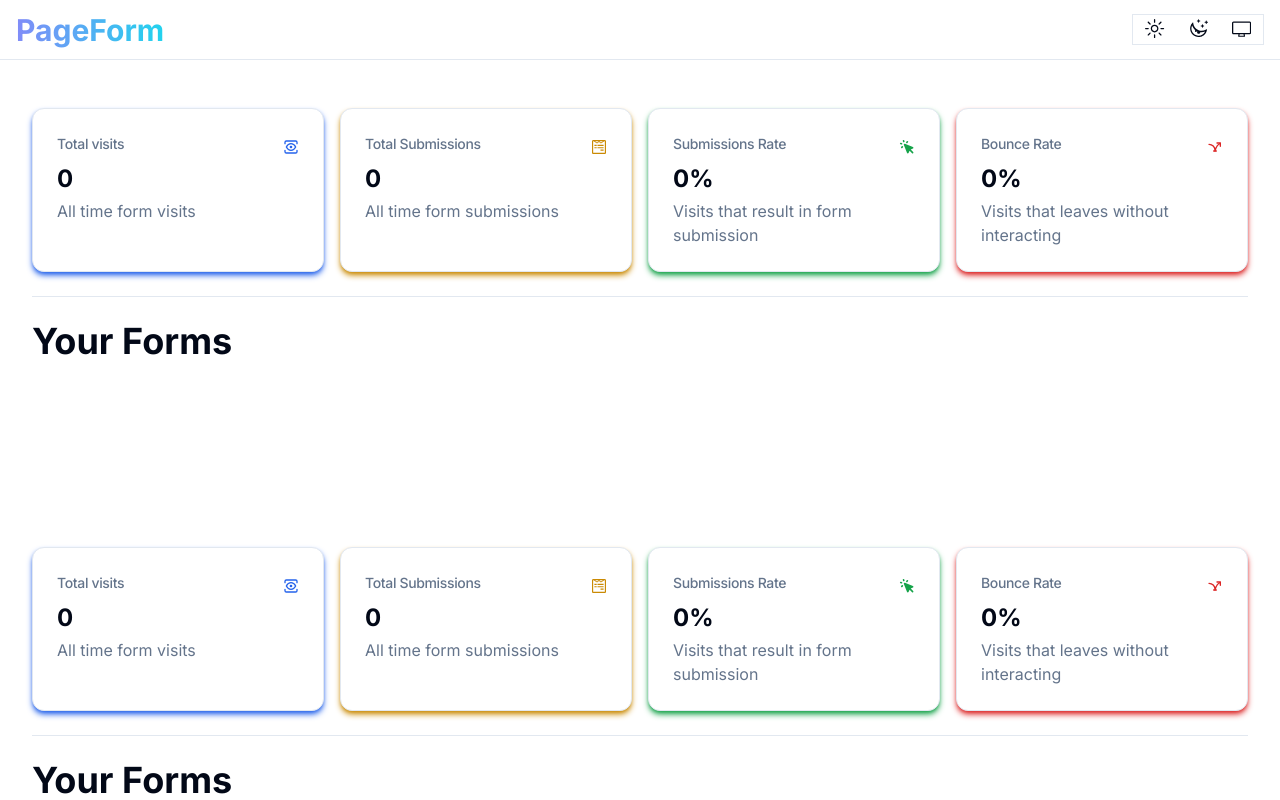
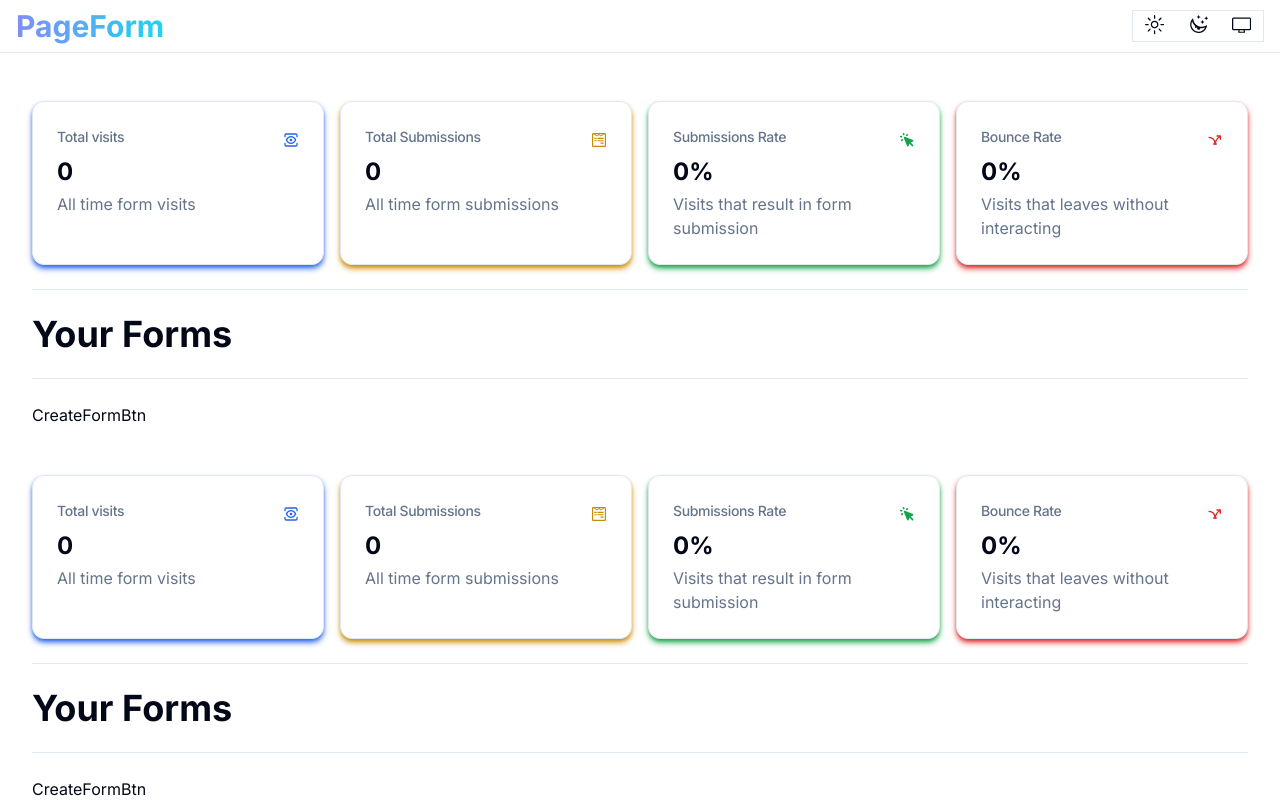
Before and after one commit to OmMani002/Form_Builder, a Next.js app in the folder make-forms/: page / in a window 1280 px wide. Shown: the top 800 px of the page. Built offline with nearby package versions, Linux system fonts and the light colour scheme; no server answers; the database is empty.

Commit message:
more updates

```diff
--- a/make-forms/app/(dashboard)/page.tsx
+++ b/make-forms/app/(dashboard)/page.tsx
@@ -7,6 +7,7 @@ import { FaWpforms } from "react-icons/fa";
 import { HiCursorClick } from "react-icons/hi";
 import { TbArrowBounce } from "react-icons/tb";
 import { Separator } from "@/components/ui/separator";
+import CreateFormBtn from "@/components/CreateFormBtn";
 
 export default function Home() {
   return (
@@ -16,6 +17,8 @@ export default function Home() {
       </Suspense>
       <Separator className="my-6"/>
       <h2 className="text-4xl font-bold col-span-2">Your Forms</h2>
+      <Separator className="my-6"/>
+      <CreateFormBtn/>
     </div>
   )
 }
--- a/make-forms/components/CreateFormBtn.tsx
+++ b/make-forms/components/CreateFormBtn.tsx
@@ -1 +1,20 @@
 "use client"
+
+import React from 'react';
+import {
+    Dialog,
+    DialogContent,
+    DialogDescription,
+    DialogFooter,
+    DialogHeader,
+    DialogTitle,
+    DialogTrigger,
+} from "./ui/dialog";
+
+function CreateFormBtn() {
+  return (
+    <div>CreateFormBtn</div>
+  )
+}
+
+export default CreateFormBtn
```
